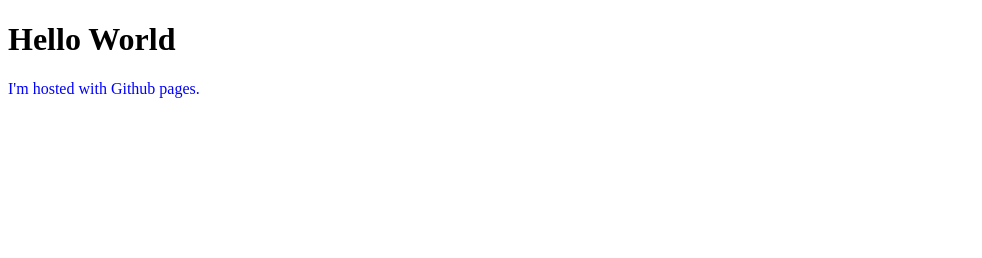
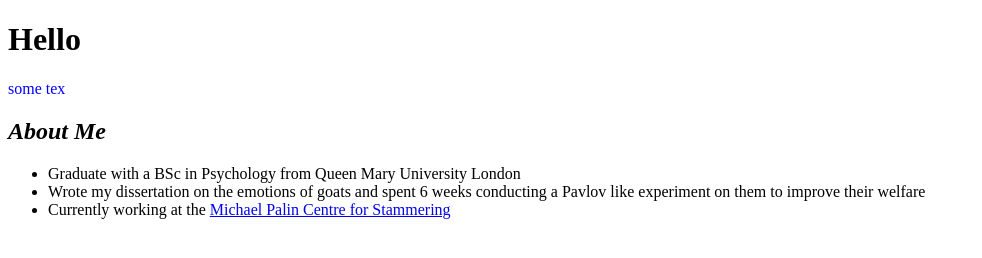
Before and after one commit to NicPal007/NicPal007.github.io, a plain HTML site: page index.html in a window 1280 px wide. Shown: the whole page, without its empty margins (0-982 px from the left). Drawn offline with Linux system fonts and the light colour scheme.

Commit message:
Trying to merge first site with this github site
Copy and pasted text from first site to try and merge the two sites

```diff
--- a/index.html
+++ b/index.html
@@ -1,11 +1,15 @@
-<!Doctype html>
+<!DOCTYPE html>
 <html>
 <head>
-<title>Nic's website</title>
-<link rel='stylesheet' type='text/css' href=indexstyle.css>
-</head>
+<title>Nicole's first site</title>
+<link rel='stylesheet' type='text/css' href=style.css>
+<h1><strong>Hello</strong></h1>
+<p> some tex </p>
+<h2><em>About Me</em></h2>
 <body>
-<h1>Hello World</h1>
-<p>I'm hosted with Github pages.</p>
+<ul>
+<li>Graduate with a BSc in Psychology from Queen Mary University London</li>
+<li>Wrote my dissertation on the emotions of goats and spent 6 weeks conducting a Pavlov like experiment on them to improve their welfare</li>
+<li>Currently working at the <a href="http://www.stammeringcentre.org/mpc-home">Michael Palin Centre for Stammering</a></li>
+</ul>
 </body>
-</html>
```
Also changed, not shown: style.css (renamed from indexstyle.css).
